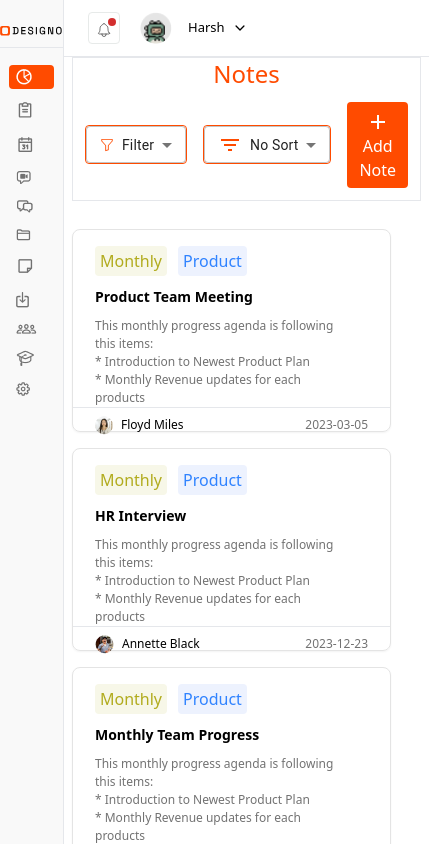
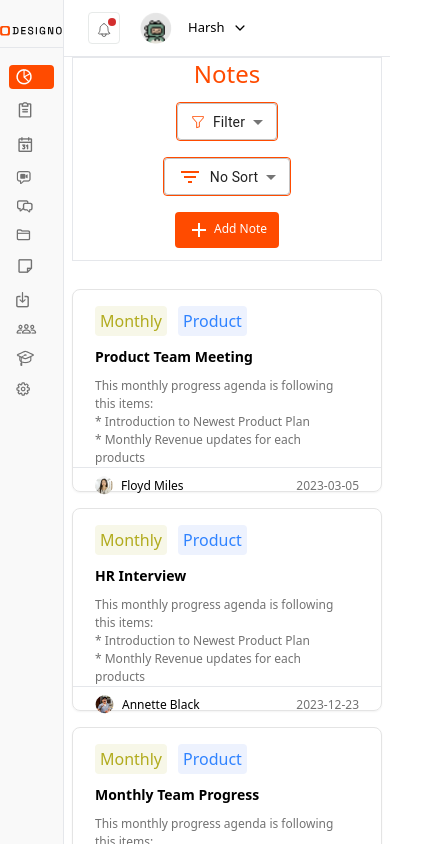
Before and after one commit to Hashibul-Alam/Intership-Task, a React (Vite) app: page /notes in a window 390 px wide. Shown: the top 844 px of the page, 429 px wide, since content can reach past the window. Built offline with nearby package versions, Linux system fonts and the light colour scheme.

Commit message:
note responsive

```diff
--- a/src/Common/CardUpcomming.jsx
+++ b/src/Common/CardUpcomming.jsx
@@ -28,7 +28,7 @@ const CardUpcoming = ({heading, all, data}) => {
               </h2>
               <div className="flex items-center lg:gap-6">
                 {item.tags.map((tag) => (
-                  <div key={tag.id} className="flex items-center gap-2   py-2">
+                  <div key={tag.id} className="flex items-center gap-2 py-2">
                     <img src={tag.img} alt={tag.title} className=" cursor-pointer" />
                     <p className="text-secondary text-[8px] lg:text-[13px]">{tag.title}</p>
                   </div>
--- a/src/Common/UpcominData.jsx
+++ b/src/Common/UpcominData.jsx
@@ -7,28 +7,25 @@ const UpcomingData = ({heading,  data}) => {
     <section className="max-w-[525px] h-auto rounded-lg  border border-[#E2E8F0] shadow-cardShadow lg:ms-7 pb-[22px]">
       <div className="flex justify-between items-center mt-6 ps-[29px] ">
         <h1 className="text-[19px] text-secondary font-medium opacity-80 leading-[22px] ">{heading} </h1>
-        <div className="flex items-center pr-5 gap-4">
-        </div>
       </div>
 
       {data?.map((item, index) => (
         <div key={index} className="mt-[17px]">
           <div className="flex items-start gap-4 hover:border-[1.5px] bg-white border-primary shadow-upcomiShadow px-3 py-2 rounded-lg ms-3 mr-5">
-
             <img
               className="bg-gray-100 rounded p-2 w-12 h-12"
               src={item.img}
               alt={item.title}
             />
             <div className="flex-1">
-              <h2 className="font-bold text-nowrap text-[15px] hover:text-primary cursor-pointer">
+              <h2 className="font-bold text-nowrap text-xs lg:text-[15px] hover:text-primary cursor-pointer">
                 {item.title}
               </h2>
-              <div className="flex items-center gap-6">
-               {item.time}
+              <div className="flex  items-center gap-6">
+              <p className="text-xs"> {item.time}</p>
               </div>
             </div>
-            <button className="min-w-[62px] min-h-[27px] bg-primary/5 hover:bg-primary rounded-md text-primary font-medium hover:text-white text-center ms-10 my-3"> {item.button}</button>
+            <button className="lg:min-w-[62px] min-h-[27px] bg-primary/5 hover:bg-primary rounded-md text-primary font-medium hover:text-white text-center lg:ms-10 my-3"> {item.button}</button>
           </div>
         </div>
       ))}
--- a/src/Pages/Home.jsx
+++ b/src/Pages/Home.jsx
@@ -30,7 +30,6 @@ const Home = () => {
       <div className="md:p-6 flex flex-col lg:flex-row  font-Inter">
         <EnrolledCard course={course} />
         <Download/>
-
         <Calendar/>
       </div>
      <div className="flex flex-col mt-5 lg:mt-0 lg:flex-row font-Inter">
--- a/src/Pages/Note.jsx
+++ b/src/Pages/Note.jsx
@@ -67,10 +67,10 @@ const NotesApp = () => {
   return (
     <div className="px-2 lg:px-6 pb-6">
 
-     <div className='flex flex-col justify-between border mb-7 px-3 items-center'>
+     <div className='flex flex-col lg:flex-row justify-between border mb-7 px-3 items-center'>
       <h2 className='text-2xl font-medium text-primary '>Notes</h2>
 
-      <div className="flex items-center gap-4 my-3">
+      <div className="flex flex-col lg:flex-row items-center gap-4 my-3">
         <Select className='border border-primary'
           value= {filter}
           onChange={(e) => setFilter(e.target.value)}
@@ -113,8 +113,8 @@ const NotesApp = () => {
           <MenuItem value="date">Sort by Date</MenuItem>
           <MenuItem value="title">Sort by Title</MenuItem>
         </Select>
-        <button className='bg-primary py-1.5 px-3 rounded text-white'  onClick={handleAddNote}>
-         <Add className='text-[14px]' /> Add Note
+        <button className='bg-primary text-xs lg:text-base py-1.5 px-3 rounded text-white'  onClick={handleAddNote}>
+         <Add className='text-xs lg:text-[14px]' /> Add Note
         </button>
       </div>
      </div>
--- a/src/Pages/Upcoming.jsx
+++ b/src/Pages/Upcoming.jsx
@@ -42,7 +42,7 @@ const Upcoming = () => {
 
       ];
   return (
-    <section className='w-full max-w-[1000px] h-[314px] mt-5'>
+    <section className='w-full lg:max-w-[1000px] h-[314px] mt-5'>
             <div className='flex flex-col lg:flex-row'>
             <CardUpcomming data={dataUpcoming}  heading='Recent enrolled classes' all="All"   />
             <UpcomingData heading='Upcoming Lesson' data={Upcomingdatas} />
```
